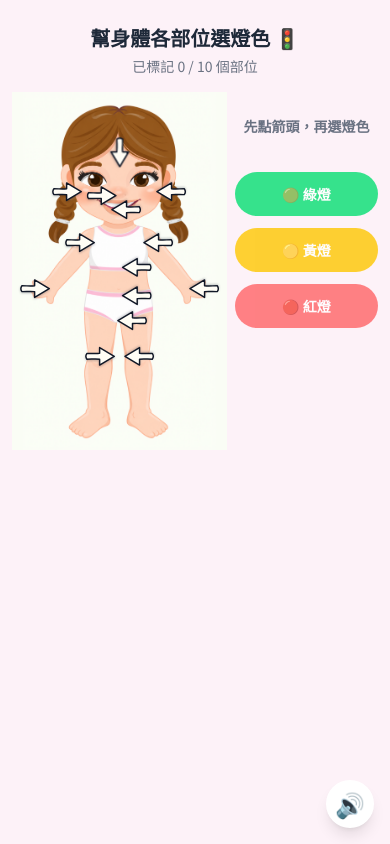
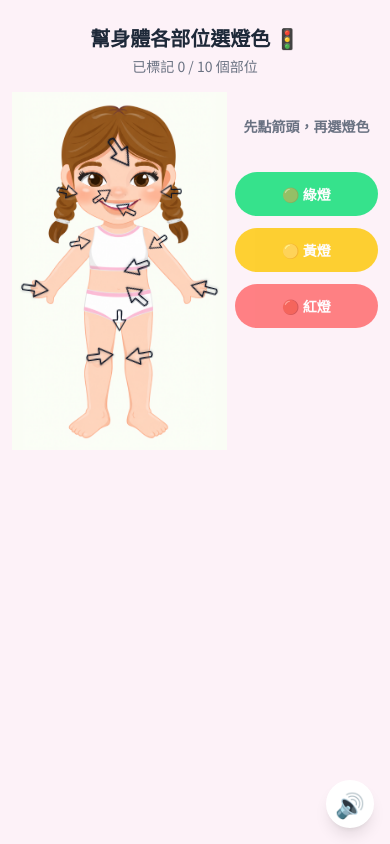
Before and after one commit to hohsiang-lab/client-renhe-child-safety-web, a React (Vite) app: page /body-traffic-light/mark in a window 390 px wide. Built offline with nearby package versions, Linux system fonts and the light colour scheme.

Commit message:
fix(HO-772): match original transparent arrow styling (#25)
Use transparent hollow black-outline callout arrows with varied angles and sizes, preserving the clean doll body-mark flow and mobile hit targets.

```diff
--- a/src/pages/BodyMarkPage.tsx
+++ b/src/pages/BodyMarkPage.tsx
@@ -13,29 +13,29 @@ const COLOR_OPTIONS: { color: LightColor; label: string; bg: string }[] = [
   { color: "red", label: "🔴 紅燈", bg: "bg-red-400" },
 ];
 
-const CALLOUT_ARROW_STROKE: Record<LightColor, string> = {
-  green: "#15803d",
-  yellow: "#a16207",
-  red: "#b91c1c",
+type CalloutArrowDirection = "right" | "left" | "down";
+type CalloutArrowSize = "small" | "medium" | "large";
+
+type CalloutArrowSpec = {
+  direction: CalloutArrowDirection;
+  angle: number;
+  size: CalloutArrowSize;
+  alignment: "justify-start" | "justify-end" | "justify-center";
 };
 
-const CALLOUT_ARROW_FILL: Record<LightColor, string> = {
-  green: "#dcfce7",
-  yellow: "#fef9c3",
-  red: "#fee2e2",
+const CALLOUT_ARROW_SCALE: Record<CalloutArrowSize, number> = {
+  small: 0.72,
+  medium: 0.92,
+  large: 1.12,
 };
 
-type CalloutArrowDirection = "right" | "left" | "down";
-
 function OutlinedCalloutArrow({
-  direction,
-  color,
+  angle,
+  size,
 }: {
-  direction: CalloutArrowDirection;
-  color?: LightColor;
+  angle: number;
+  size: CalloutArrowSize;
 }) {
-  const rotation = direction === "right" ? "0deg" : direction === "left" ? "180deg" : "90deg";
-
   return (
     <svg
       viewBox="0 0 64 48"
@@ -43,7 +43,7 @@ function OutlinedCalloutArrow({
       style={{
         filter: "drop-shadow(0 1px 1px rgb(15 23 42 / 0.25))",
         height: "clamp(1.125rem, 6vw, 2.5rem)",
-        transform: `rotate(${rotation})`,
+        transform: `rotate(${angle}deg) scale(${CALLOUT_ARROW_SCALE[size]})`,
         transformOrigin: "center",
         width: "clamp(1.5rem, 8vw, 3.5rem)",
       }}
@@ -51,8 +51,8 @@ function OutlinedCalloutArrow({
     >
       <path
         d="M4 18C14 18 22 19 30 18V6l30 18-30 18V30C21 29 14 30 4 30c-3-4-3-8 0-12Z"
-        fill={color ? CALLOUT_ARROW_FILL[color] : "#fffdf5"}
-        stroke={color ? CALLOUT_ARROW_STROKE[color] : "#111827"}
+        fill="none"
+        stroke="#111827"
         strokeWidth="3"
         strokeLinejoin="round"
       />
@@ -60,13 +60,54 @@ function OutlinedCalloutArrow({
   );
 }
 
-function getCalloutArrowDirection(
+function getCalloutArrowSpec(
   partId: string,
   isLeftZone: boolean,
-): CalloutArrowDirection {
-  if (partId === "head") return "down";
-  if (partId === "face") return "right";
-  return isLeftZone ? "right" : "left";
+): CalloutArrowSpec {
+  if (partId === "head") {
+    return { direction: "down", angle: 55, size: "large", alignment: "justify-center" };
+  }
+  if (partId === "face") {
+    return { direction: "right", angle: -35, size: "small", alignment: "justify-start" };
+  }
+  if (partId === "mouth") {
+    return { direction: "left", angle: 205, size: "small", alignment: "justify-end" };
+  }
+  if (partId === "chest") {
+    return { direction: "left", angle: 160, size: "medium", alignment: "justify-end" };
+  }
+  if (partId === "belly") {
+    return { direction: "left", angle: 220, size: "medium", alignment: "justify-end" };
+  }
+  if (partId === "private") {
+    return { direction: "down", angle: 90, size: "small", alignment: "justify-center" };
+  }
+  if (isLeftZone) {
+    const angleByPart: Record<string, number> = {
+      ear: 12,
+      hand: 8,
+      shoulder: -10,
+      thigh: -8,
+    };
+    return {
+      direction: "right",
+      angle: angleByPart[partId] ?? 0,
+      size: partId === "hand" || partId === "thigh" ? "medium" : "small",
+      alignment: "justify-start",
+    };
+  }
+  const angleByPart: Record<string, number> = {
+    ear: 178,
+    hand: 195,
+    shoulder: 145,
+    thigh: 170,
+  };
+  return {
+    direction: "left",
+    angle: angleByPart[partId] ?? 180,
+    size: partId === "hand" || partId === "thigh" ? "medium" : "small",
+    alignment: "justify-end",
+  };
 }
 
 // Zones sorted largest → smallest so smaller (more specific) zones render on
@@ -135,13 +176,7 @@ export default function BodyMarkPage() {
                   : "（右）"
                 : "";
             const isLeftZone = zone.cx < 50;
-            const arrowDirection = getCalloutArrowDirection(part.id, isLeftZone);
-            const arrowAlignment =
-              arrowDirection === "right"
-                ? "justify-start"
-                : arrowDirection === "left"
-                ? "justify-end"
-                : "justify-center";
+            const arrow = getCalloutArrowSpec(part.id, isLeftZone);
 
             return (
               <button
@@ -153,7 +188,7 @@ export default function BodyMarkPage() {
                 onClick={() => setSelectedPartId(part.id)}
                 className={[
                   "absolute flex items-center rounded-xl border-2 transition-all",
-                  arrowAlignment,
+                  arrow.alignment,
                   isSelected ? "border-white/80" : "border-transparent",
                   "bg-transparent hover:bg-white/10",
                 ].join(" ")}
@@ -169,13 +204,16 @@ export default function BodyMarkPage() {
               >
                 <span
                   data-testid="body-part-arrow"
-                  data-arrow-direction={arrowDirection}
+                  data-arrow-angle={arrow.angle}
+                  data-arrow-direction={arrow.direction}
+                  data-arrow-fill="transparent"
+                  data-arrow-size={arrow.size}
                   data-arrow-style="outlined-callout"
                   className={`flex items-center transition-transform duration-200 ${
                     isSelected ? "scale-110" : "hover:scale-105"
                   }`}
                 >
-                  <OutlinedCalloutArrow direction={arrowDirection} color={color} />
+                  <OutlinedCalloutArrow angle={arrow.angle} size={arrow.size} />
                 </span>
               </button>
             );
```
Also changed, not shown: 1 other file (tests, documents, lock files or other folders).
